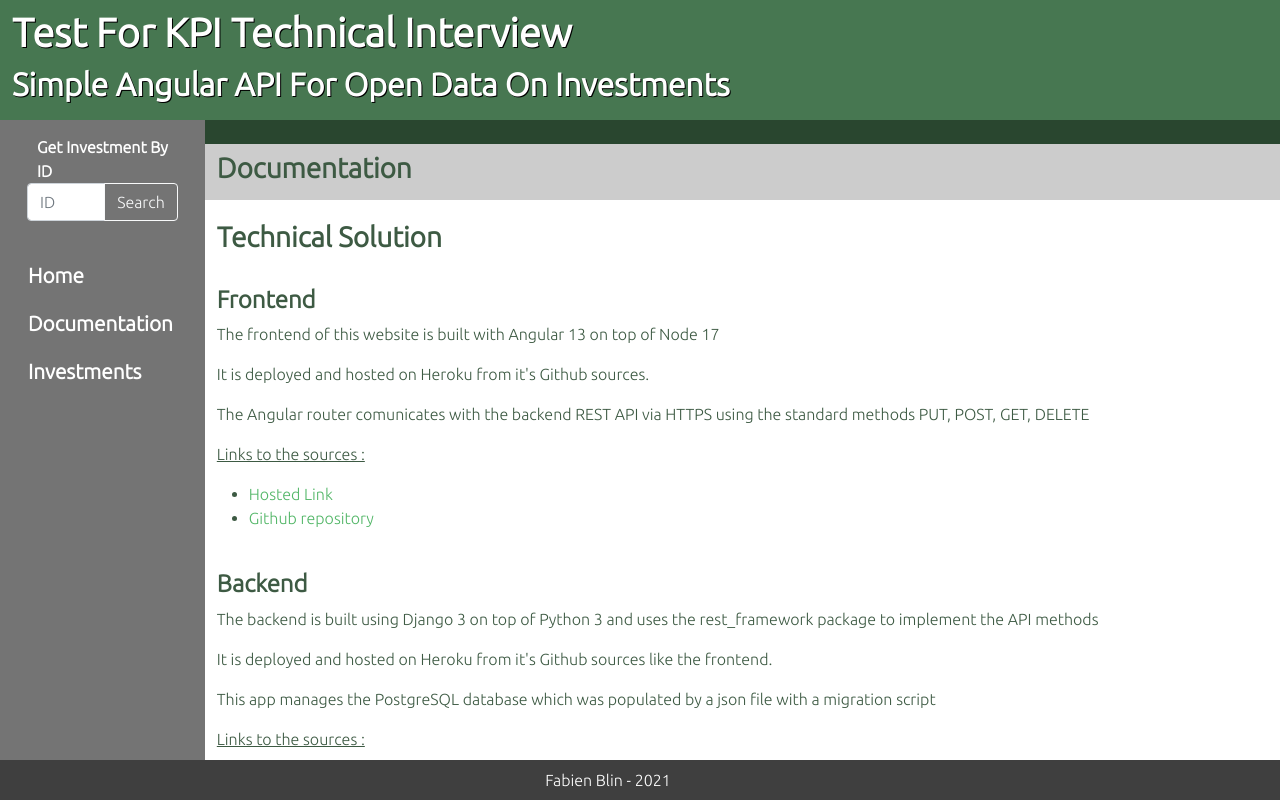
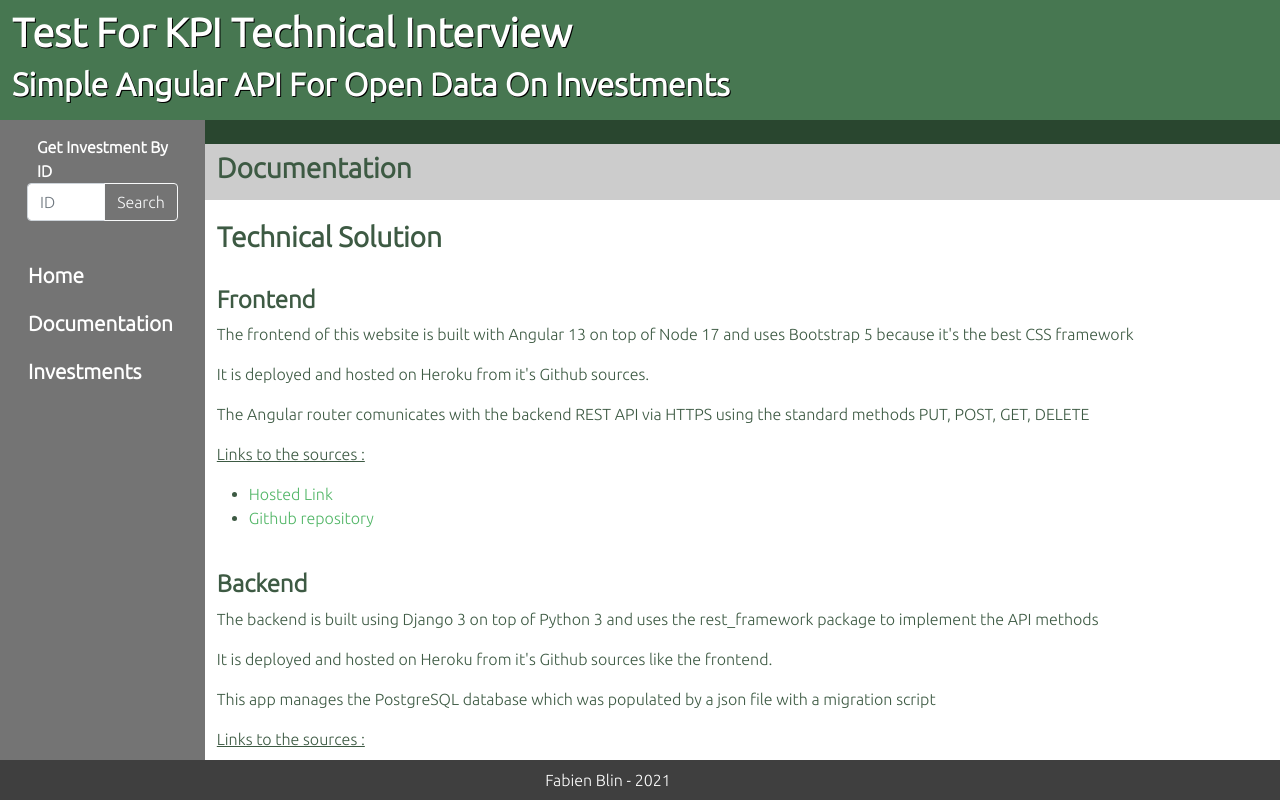
Before and after one commit to fabienblin/Test-KPI-Frontend, an Angular app: page /documentation in a window 1280 px wide. Built offline with nearby package versions, Linux system fonts and the light colour scheme.

Commit message:
documentation

```diff
--- a/src/app/documentation/documentation.component.html
+++ b/src/app/documentation/documentation.component.html
@@ -1,7 +1,7 @@
 <h3>Technical Solution</h3>
 <br>
 <h4>Frontend</h4>
-<p>The frontend of this website is built with Angular 13 on top of Node 17</p>
+<p>The frontend of this website is built with Angular 13 on top of Node 17 and uses Bootstrap 5 because it's the best CSS framework</p>
 <p>It is deployed and hosted on Heroku from it's Github sources.</p>
 <p>The Angular router comunicates with the backend REST API via HTTPS using the standard methods PUT, POST, GET, DELETE</p>
 <p>
```
